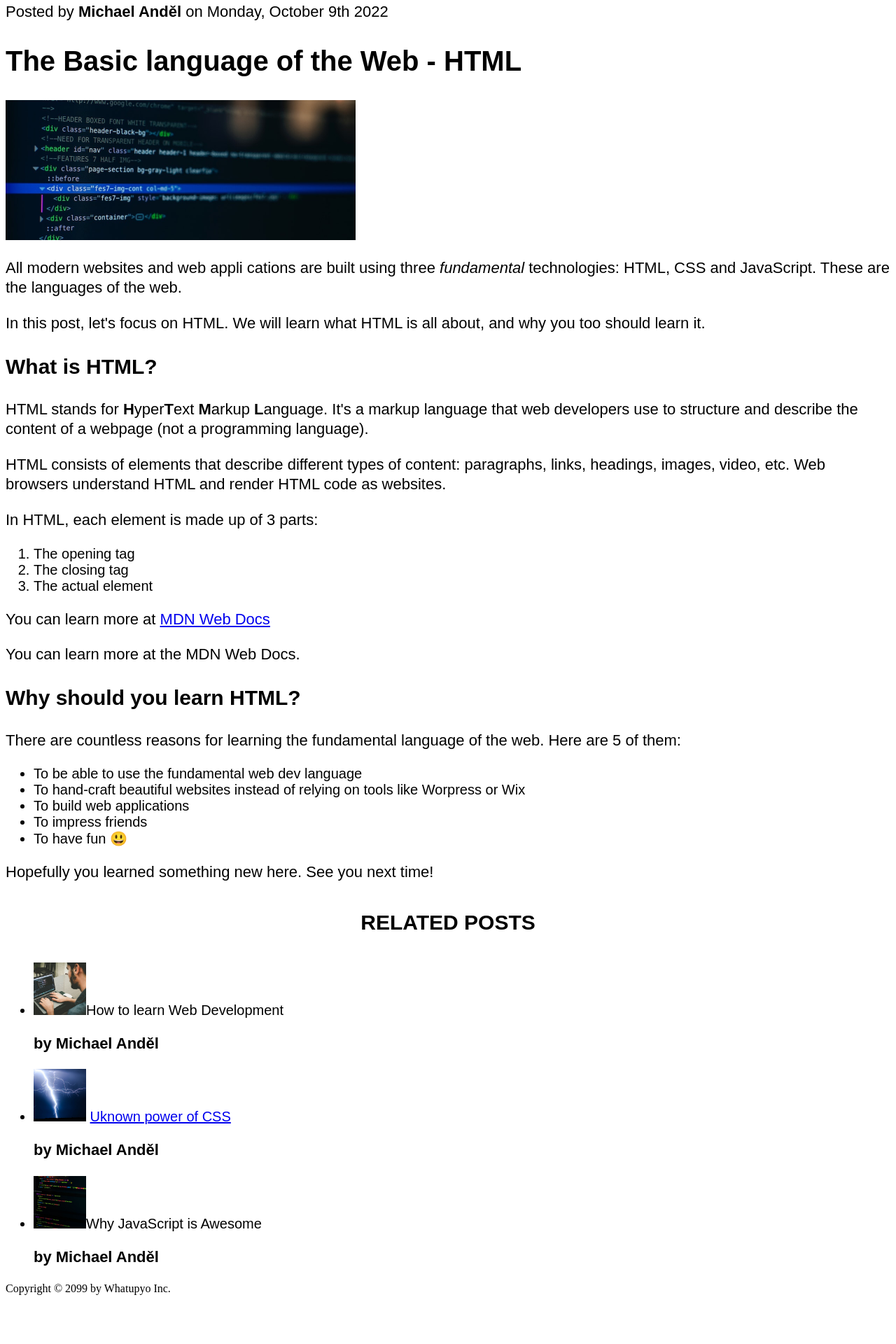
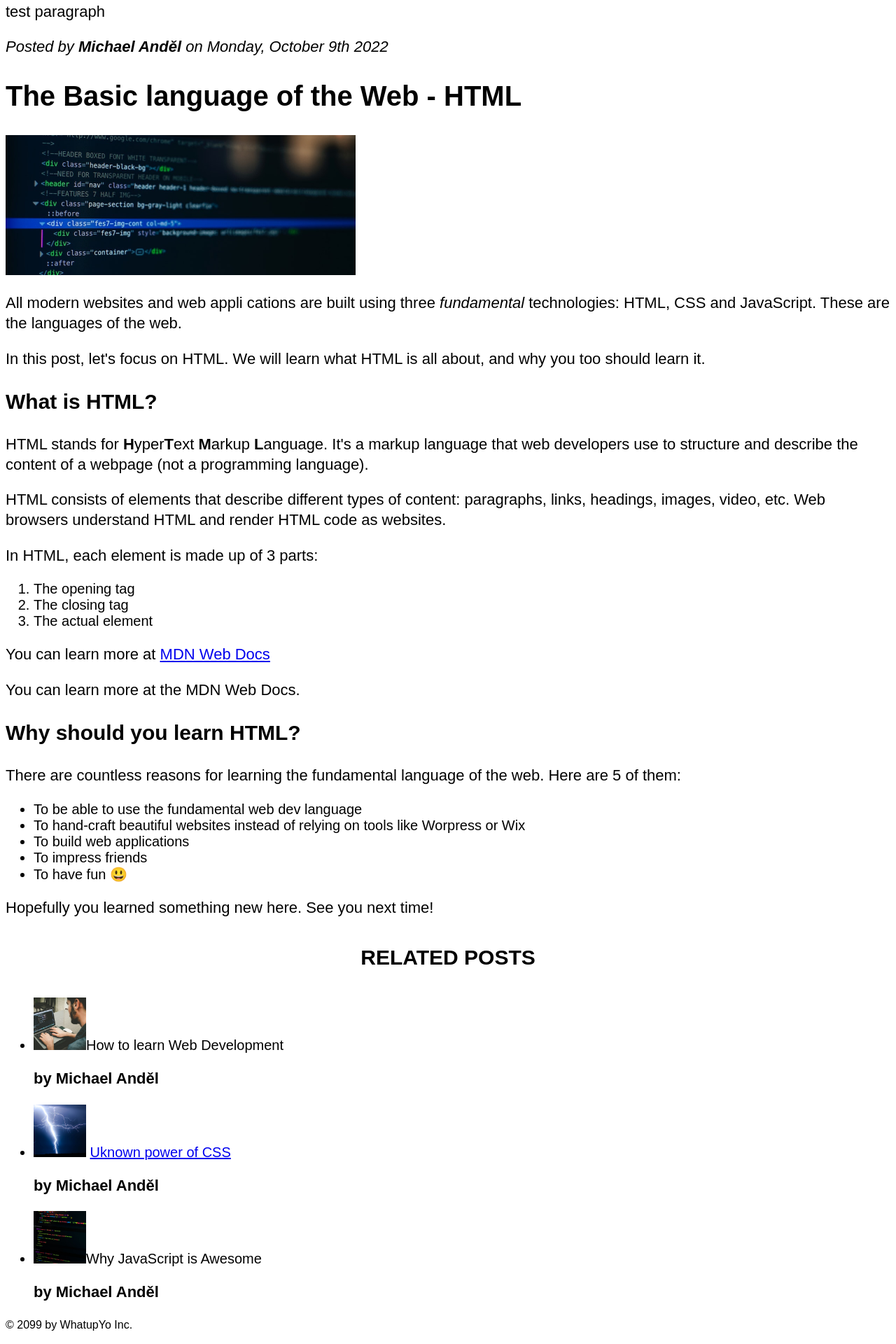
Before and after one commit to MichaelAndel/HTML-Tutorial, a plain HTML site: page 02-HTML-Fundamentals/index.html in a window 1280 px wide. Shown: the part 103-2023 px from the top of the page at 70% size. Before the commit the page ends 1961 px from the top, so only its background shows below. Drawn offline with Linux system fonts and the light colour scheme.

Commit message:
Combinign selectors CSS -25

```diff
--- a/02-HTML-Fundamentals/index.html
+++ b/02-HTML-Fundamentals/index.html
@@ -23,6 +23,7 @@
         <a href="#">Flexbox</a>
         <a href="#">CSS grid</a>
       </nav>
+      <p>test paragraph</p>
     </header>
     <article>
       <header>
@@ -135,7 +136,8 @@
         </li>
       </ul>
     </aside>
-
-    <footer>Copyright &copy; 2099 by Whatupyo Inc.</footer>
+    <footer>
+      <p>&copy; 2099 by WhatupYo Inc.</p>
+    </footer>
   </body>
 </html>
--- a/02-HTML-Fundamentals/styles/style.css
+++ b/02-HTML-Fundamentals/styles/style.css
@@ -1,34 +1,45 @@
+h1,
+h2,
+h3,
+h4,
+p,
+li {
+  font-family: sans-serif;
+}
+
 h1 {
   font-size: 26px;
-  font-family: sans-serif;
   text-transform: uppercase;
   font-style: italic;
 }
 
 h2 {
   font-size: 40px;
-  font-family: sans-serif;
 }
 
 h3 {
   font-size: 30px;
-  font-family: sans-serif;
 }
 
 h4 {
   font-size: 30px;
-  font-family: sans-serif;
   text-transform: uppercase;
   text-align: center;
 }
 
 p {
   font-size: 22px;
-  font-family: sans-serif;
   line-height: 1.3;
 }
 
 li {
   font-size: 20px;
-  font-family: sans-serif;
 }
+
+footer p {
+  font-size: 16px;
+}
+
+article header p {
+  font-style: italic;
+}
```
